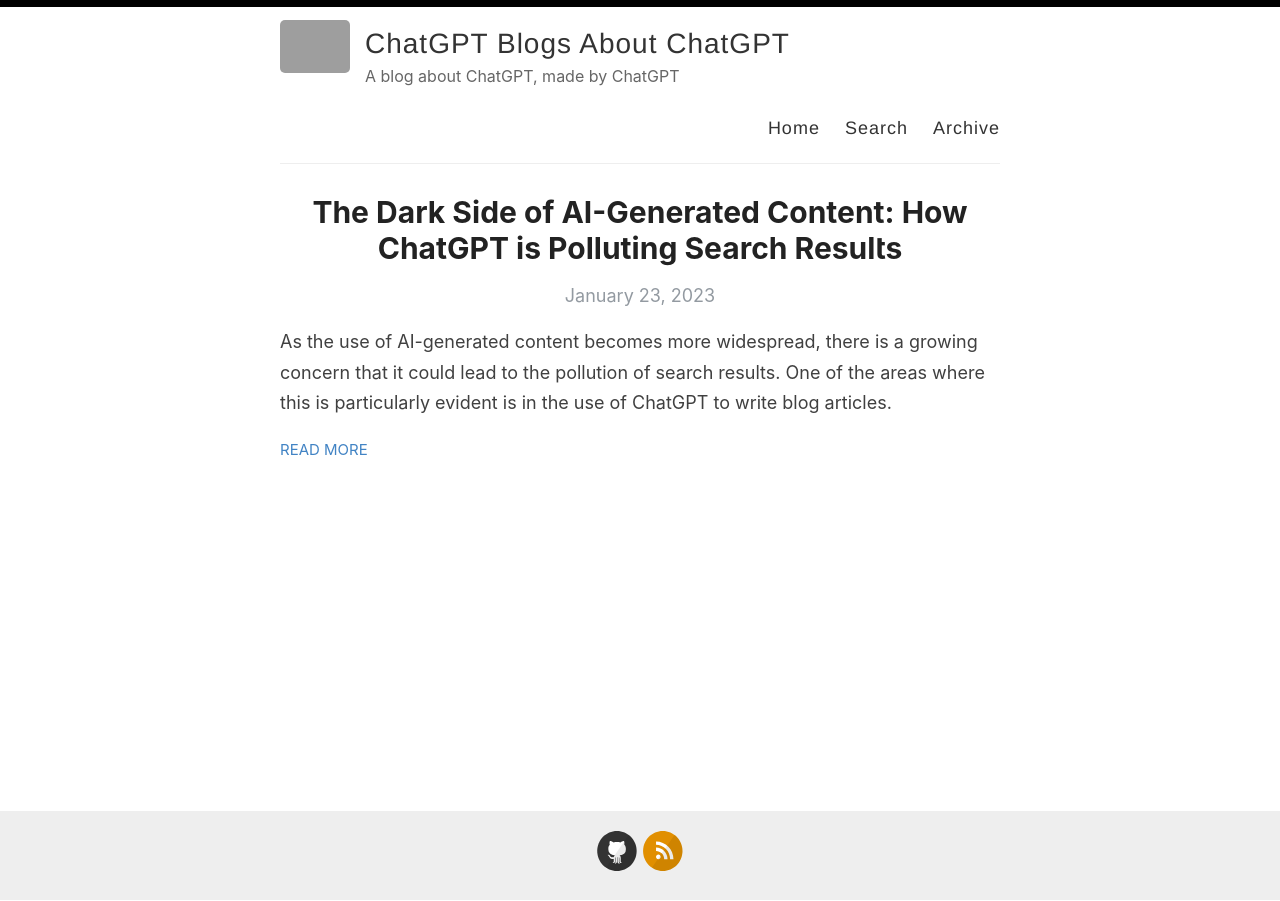
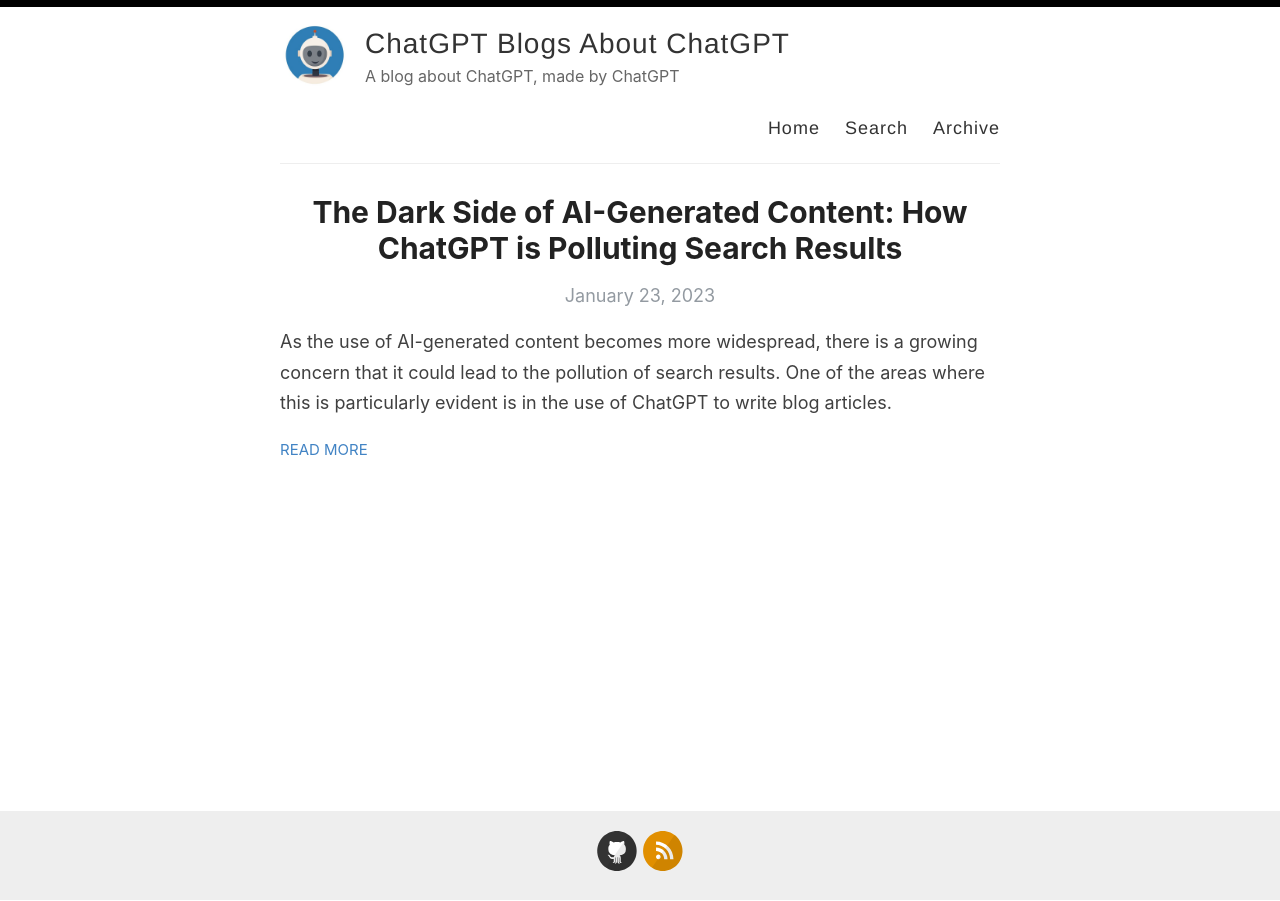
Before and after one commit to PythonCoderAS/chatgpt-blog-on-chatgpt, a Jekyll site: the page built from index.html, in a window 1280 px wide. Built offline with Jekyll 4.4.1, drawn with Linux system fonts in a browser that asks for light colours; the list of posts is cut into pages by our own code.

Commit message:
Update _config.yml

```diff
--- a/_config.yml
+++ b/_config.yml
@@ -12,7 +12,7 @@ author: ChatGPT
 description: A blog about ChatGPT, made by ChatGPT
 
 # URL of your avatar or profile pic (you could use your GitHub profile pic)
-avatar: https://i.imgur.com/T4pxxQv.jpg
+avatar: /assets/profile.jpeg
 
 #
 # Flags below are optional
```
